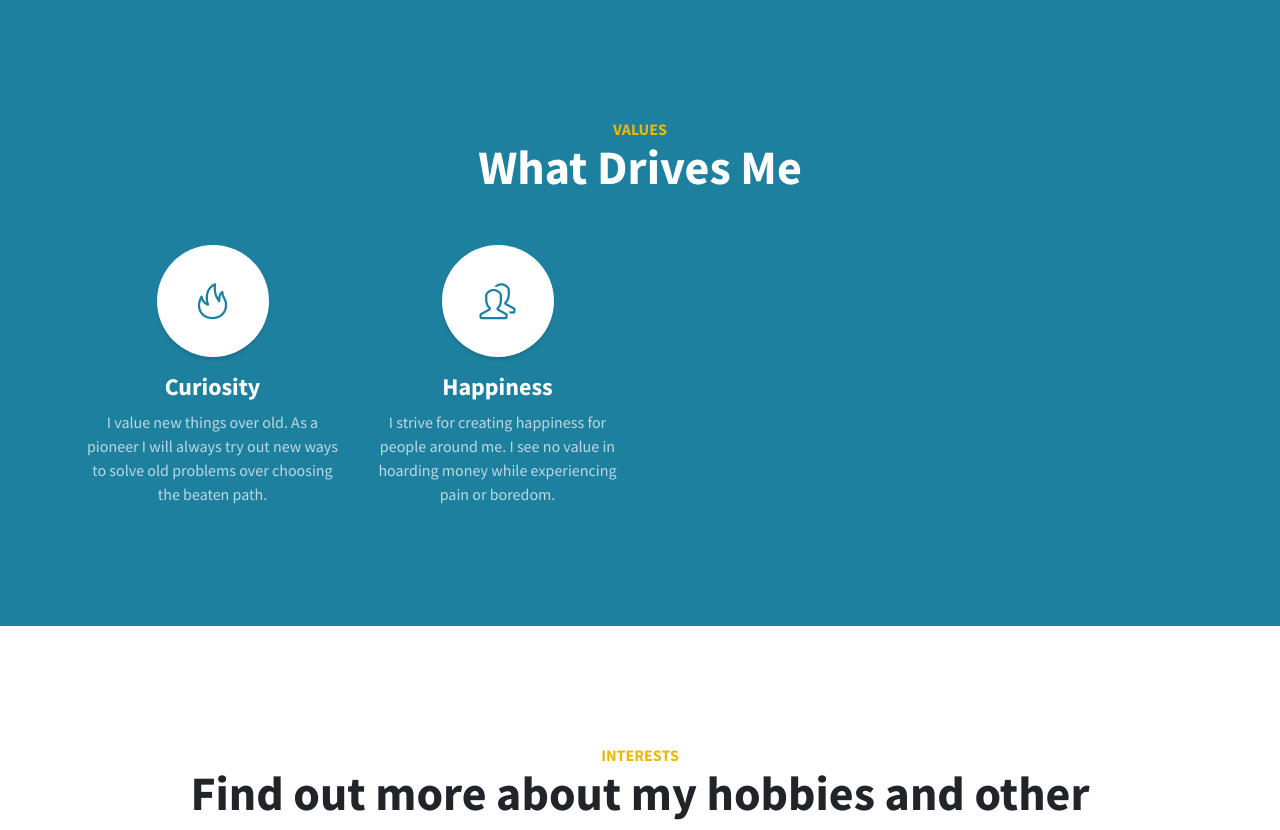
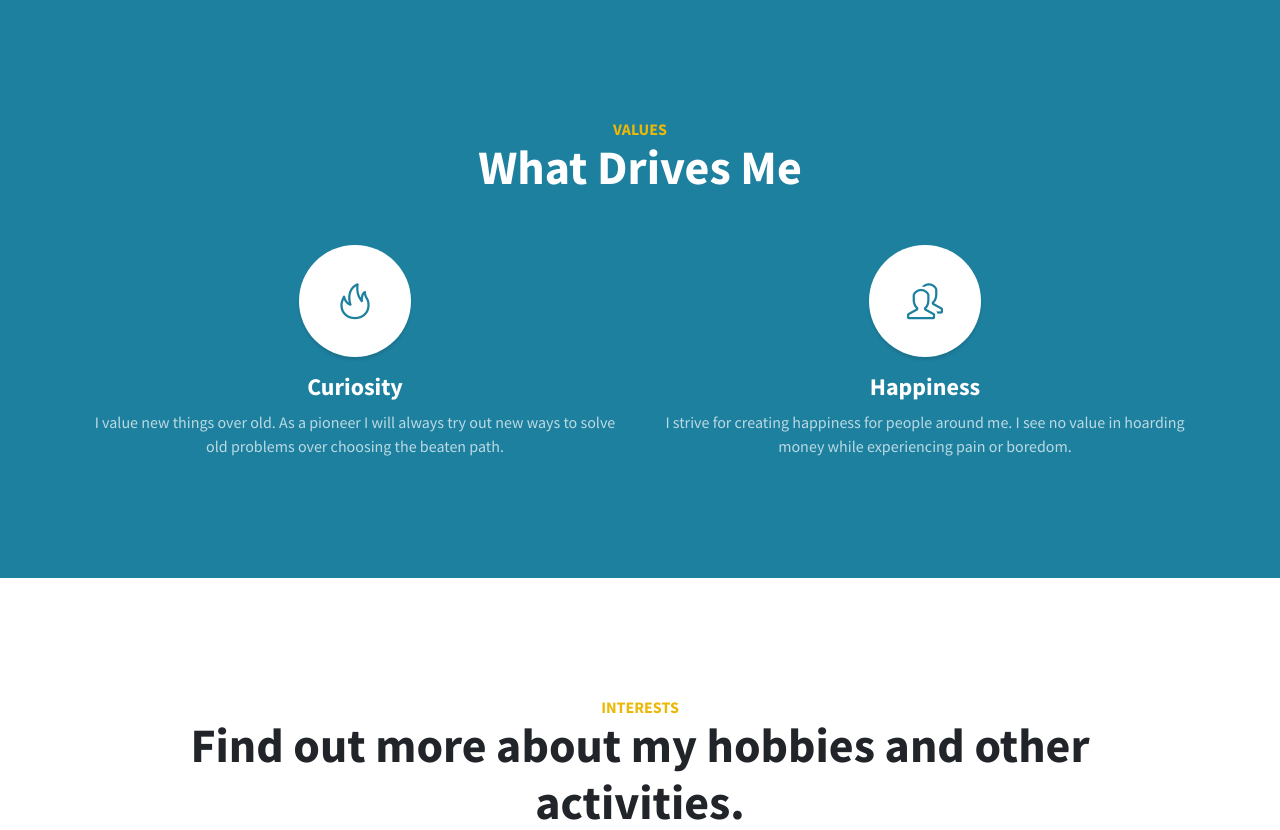
Before and after one commit to sils/sils-io-3, a Jekyll site: the page built from index.html, in a window 1280 px wide. Shown: the part 900-1730 px from the top of the page. Built offline with Jekyll 4.4.1, drawn with Linux system fonts in a browser that asks for light colours.

Commit message:
Minor styling

```diff
--- a/index.html
+++ b/index.html
@@ -36,7 +36,7 @@
             <h2 class="mb-5">What Drives Me</h2>
         </div>
         <div class="row">
-            <div class="col-lg-3 col-md-6 mb-5 mb-lg-0">
+            <div class="col-lg-6 col-md-6 mb-5 mb-lg-0">
                 <span class="service-icon rounded-circle mx-auto mb-3">
                     <i class="icon-fire"></i>
                 </span>
@@ -49,7 +49,7 @@
                     path.
                 </p>
             </div>
-            <div class="col-lg-3 col-md-6 mb-5 mb-lg-0">
+            <div class="col-lg-6 col-md-6 mb-5 mb-lg-0">
                 <span class="service-icon rounded-circle mx-auto mb-3">
                     <i class="icon-people"></i>
                 </span>
```
Also changed, not shown: other parts of index.html (+1 -1 lines).
